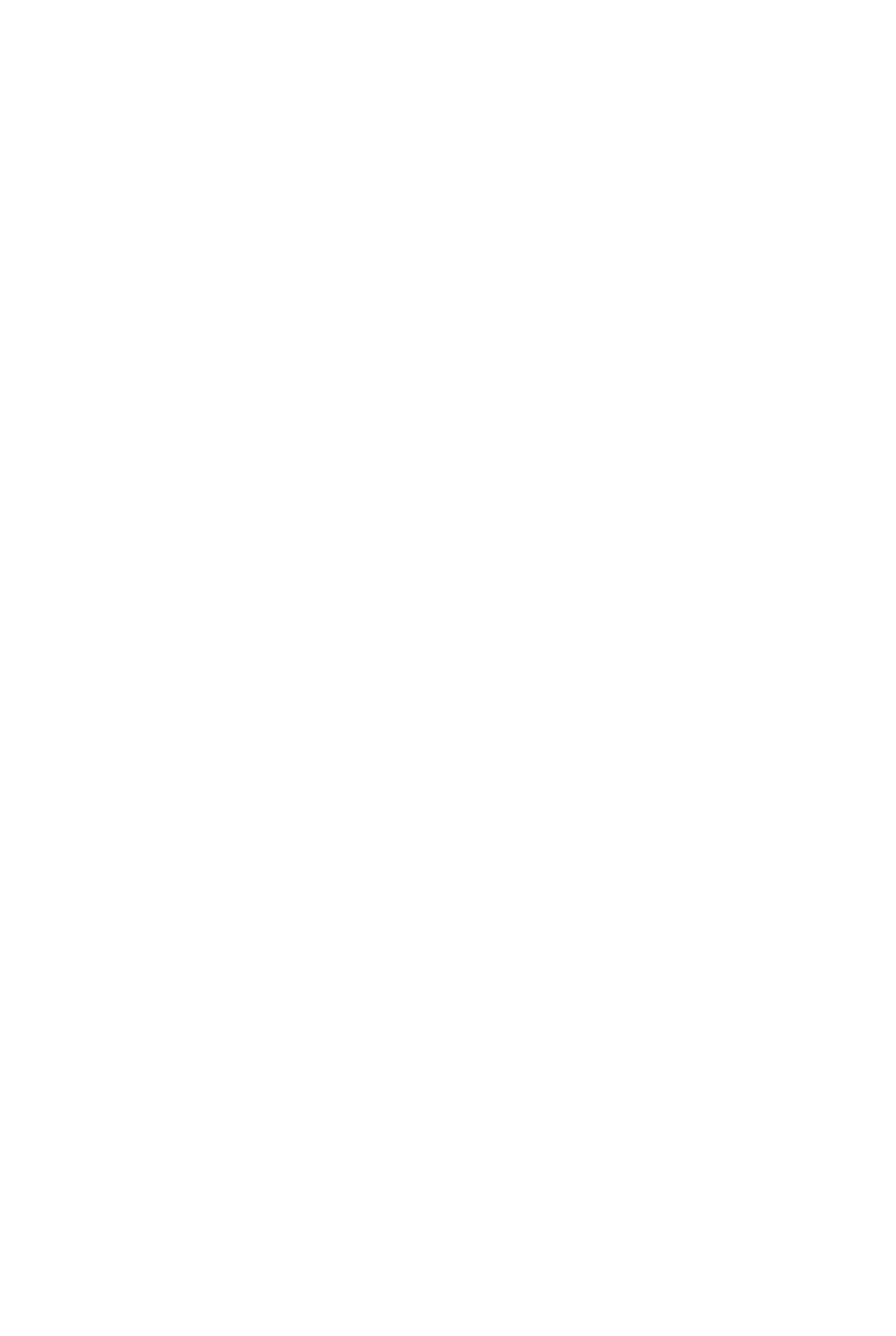
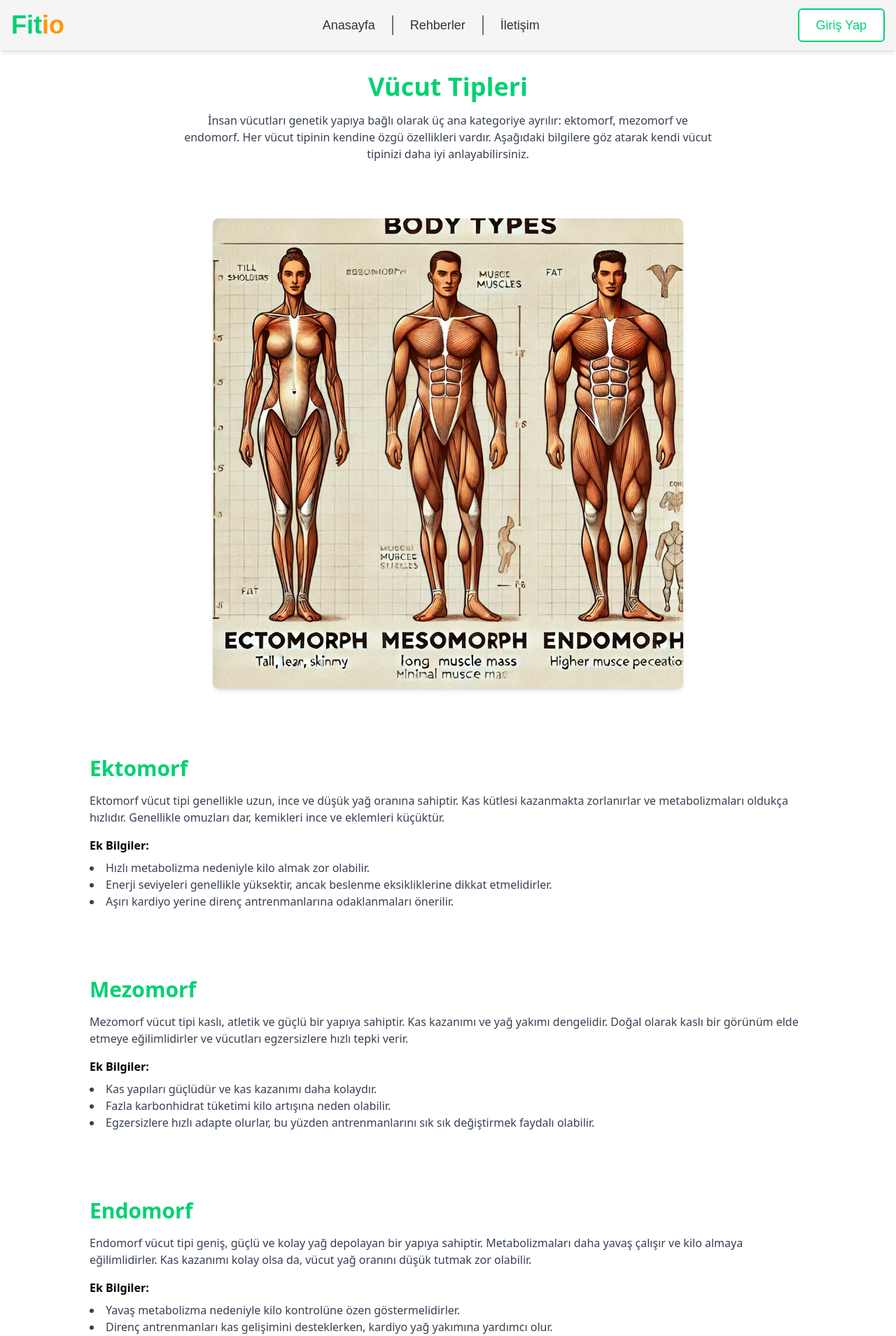
Before and after one commit to CaptainBerkay35/fitio, a React (Create React App) app: page /body-type in a window 1280 px wide. Before the commit this address had no page. Shown: the top 1909 px of the page at 70% size. Before the commit the page ends 800 px from the top, so only its background shows below. Built offline with nearby package versions, Linux system fonts and the light colour scheme; the HTML template or start-up script is replaced by a standard one.

Commit message:
InnerPage  added

```diff
--- a/src/App.tsx
+++ b/src/App.tsx
@@ -1,12 +1,19 @@
 import React from "react";
 import { BrowserRouter as Router, Routes, Route } from "react-router-dom";
 import HomePage from "./pages/Homepage.tsx";
+import BodyTypePage from "./pages/BodyTypePage.tsx";
+import ScrollToTop from "../src/components/ScrollToTop.tsx";
+
+
 
 export default function App() {
   return (
     <Router>
+       <ScrollToTop />
       <Routes>
         <Route path="/" element={<HomePage />} />
+        <Route path="/body-type" element={<BodyTypePage />} />
+
       </Routes>
     </Router>
   );
--- a/src/components/Header.tsx
+++ b/src/components/Header.tsx
@@ -49,7 +49,7 @@ export default function Header() {
           </Link>
           <div className="bg-gray-500 w-0.5 min-h-full "></div>
           <Link to="/about" className="hover:text-primary">
-            Hakkımızda
+            Rehberler
           </Link>
           <div className="bg-gray-500 w-0.5 min-h-full "></div>
 
@@ -103,7 +103,7 @@ export default function Header() {
             className="text-xl text-primary hover:text-secondary"
             onClick={toggleMenu}
           >
-            Hakkımızda
+            Rehberler
           </Link>
           <Link
             to="/contact"
--- /dev/null
+++ b/src/components/ScrollToTop.tsx
@@ -0,0 +1,14 @@
+import { useEffect } from "react";
+import { useLocation } from "react-router-dom";
+
+const ScrollToTop = () => {
+  const { pathname } = useLocation();
+
+  useEffect(() => {
+    window.scrollTo(0, 0);
+  }, [pathname]); // URL değiştiğinde en üste kaydır
+
+  return null;
+};
+
+export default ScrollToTop;
--- a/src/components/calculatorElements/BodyType.tsx
+++ b/src/components/calculatorElements/BodyType.tsx
@@ -1,4 +1,5 @@
 import React, { useState } from "react";
+import { Link } from "react-router-dom";
 
 const BodyTypeQuiz = () => {
   const questions = [
@@ -131,8 +132,12 @@ const BodyTypeQuiz = () => {
               </div>
             </div>
             <p className="text-gray-500">
-                Vücut tipleri hakkında detaylı bilgi edinmek için tıklayınız.
-              </p>
+              Vücut tipleri hakkında detaylı bilgi edinmek için{" "}
+              <Link to="/body-type" className="text-primary underline font-semibold">
+                tıklayınız
+              </Link>
+              .
+            </p>
           </div>
         </div>
       </div>
--- /dev/null
+++ b/src/pages/BodyTypePage.tsx
@@ -0,0 +1,73 @@
+import React from "react";
+import Layout from "../components/Layout.tsx";
+import bodyTypesImage from "../img/bodyType.webp"; // Görsel dosyanı buraya ekle
+
+export default function BodyTypePage() {
+  return (
+    <Layout>
+      <div className="max-w-3xl text-center">
+        <h1 className="text-4xl font-bold text-primary">Vücut Tipleri</h1>
+        <p className="mt-4 text-gray-700">
+          İnsan vücutları genetik yapıya bağlı olarak üç ana kategoriye ayrılır: ektomorf, mezomorf ve endomorf.
+          Her vücut tipinin kendine özgü özellikleri vardır. Aşağıdaki bilgilere göz atarak kendi vücut tipinizi
+          daha iyi anlayabilirsiniz.
+        </p>
+      </div>
+
+      {/* Görsel Alanı */}
+      <div className="flex justify-center mt-8">
+        <img src={bodyTypesImage} alt="Vücut Tipleri" className="w-full max-w-2xl rounded-lg shadow-md" />
+      </div>
+
+      {/* Ektomorf */}
+      <section id="ektomorf" className="mt-12">
+        <h2 className="text-3xl font-semibold text-primary">Ektomorf</h2>
+        <p className="mt-4 text-gray-700">
+          Ektomorf vücut tipi genellikle uzun, ince ve düşük yağ oranına sahiptir. Kas kütlesi kazanmakta
+          zorlanırlar ve metabolizmaları oldukça hızlıdır. Genellikle omuzları dar, kemikleri ince ve eklemleri küçüktür.
+        </p>
+        <h3 className="mt-4 font-semibold">Ek Bilgiler:</h3>
+        <ul className="mt-2 text-gray-700 list-disc list-inside">
+          <li>Hızlı metabolizma nedeniyle kilo almak zor olabilir.</li>
+          <li>Enerji seviyeleri genellikle yüksektir, ancak beslenme eksikliklerine dikkat etmelidirler.</li>
+          <li>Aşırı kardiyo yerine direnç antrenmanlarına odaklanmaları önerilir.</li>
+        </ul>
+      </section>
+
+      {/* Mezomorf */}
+      <section id="mezomorf" className="mt-12">
+        <h2 className="text-3xl font-semibold text-primary">Mezomorf</h2>
+        <p className="mt-4 text-gray-700">
+          Mezomorf vücut tipi kaslı, atletik ve güçlü bir yapıya sahiptir. Kas kazanımı ve yağ yakımı dengelidir.
+          Doğal olarak kaslı bir görünüm elde etmeye eğilimlidirler ve vücutları egzersizlere hızlı tepki verir.
+        </p>
+        <h3 className="mt-4 font-semibold">Ek Bilgiler:</h3>
+        <ul className="mt-2 text-gray-700 list-disc list-inside">
+          <li>Kas yapıları güçlüdür ve kas kazanımı daha kolaydır.</li>
+          <li>Fazla karbonhidrat tüketimi kilo artışına neden olabilir.</li>
+          <li>Egzersizlere hızlı adapte olurlar, bu yüzden antrenmanlarını sık sık değiştirmek faydalı olabilir.</li>
+        </ul>
+      </section>
+
+      {/* Endomorf */}
+      <section id="endomorf" className="mt-12">
+        <h2 className="text-3xl font-semibold text-primary">Endomorf</h2>
+        <p className="mt-4 text-gray-700">
+          Endomorf vücut tipi geniş, güçlü ve kolay yağ depolayan bir yapıya sahiptir. Metabolizmaları daha yavaş çalışır
+          ve kilo almaya eğilimlidirler. Kas kazanımı kolay olsa da, vücut yağ oranını düşük tutmak zor olabilir.
+        </p>
+        <h3 className="mt-4 font-semibold">Ek Bilgiler:</h3>
+        <ul className="mt-2 text-gray-700 list-disc list-inside">
+          <li>Yavaş metabolizma nedeniyle kilo kontrolüne özen göstermelidirler.</li>
+          <li>Direnç antrenmanları kas gelişimini desteklerken, kardiyo yağ yakımına yardımcı olur.</li>
+          <li>İnsülin duyarlılığı düşük olabilir, bu yüzden şeker ve işlenmiş gıdalardan kaçınmak önemlidir.</li>
+        </ul>
+      </section>
+
+      {/* Sayfanın en üstüne dönmek için buton */}
+      <div className="mt-12 text-center">
+        <a href="#" className="text-primary underline">Başa Dön</a>
+      </div>
+    </Layout>
+  );
+}
```
Also changed, not shown: src/img/bodyType.webp (added).
